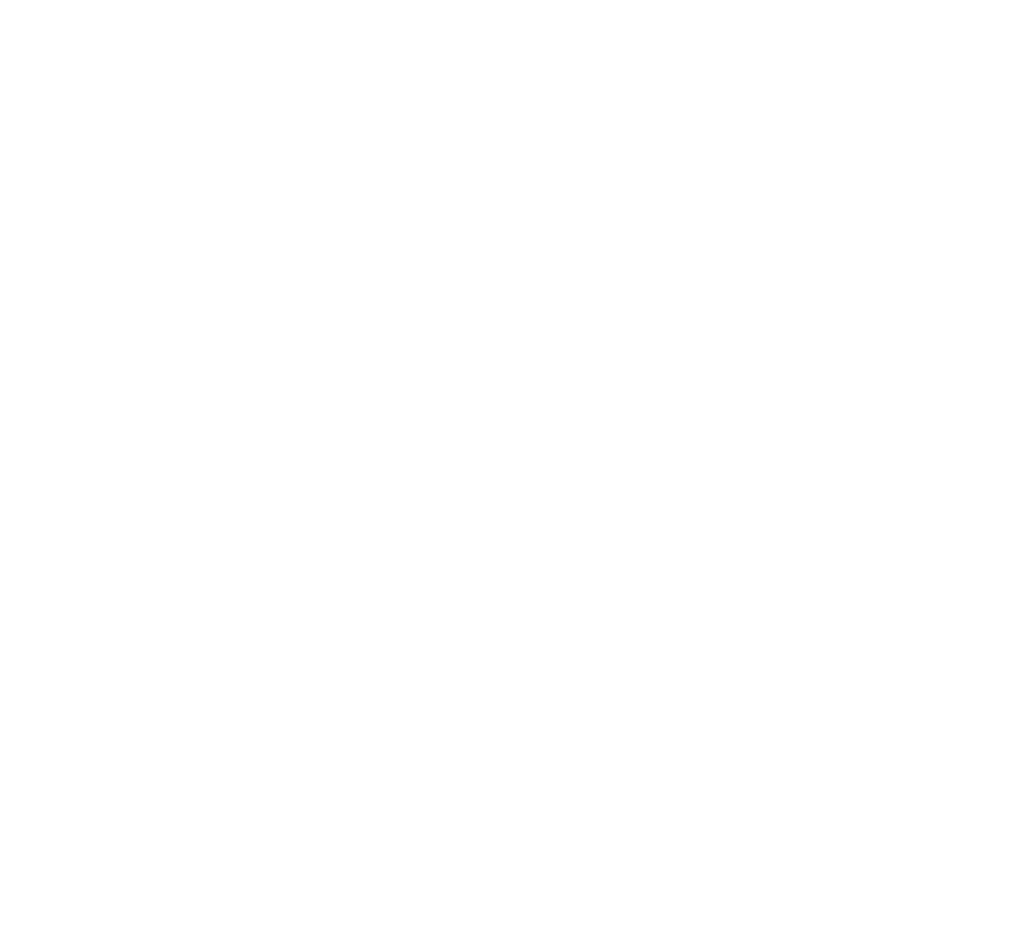
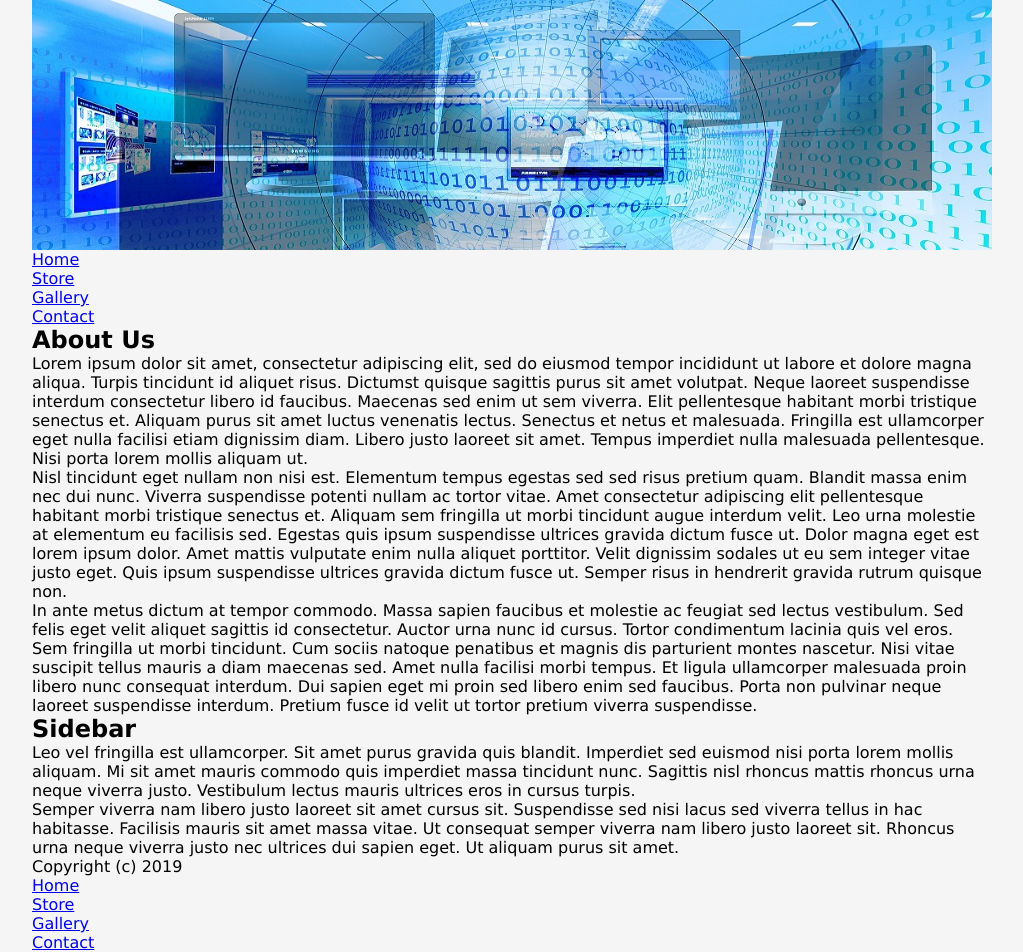
Before and after one commit to deartist22/CSSGridPractice, a plain HTML site: page index.html in a window 1280 px wide. Shown: the whole page, without its empty margins (128-1151 px from the left). Before the commit the page ends 800 px from the top, so only its background shows below. Drawn offline with Linux system fonts and the light colour scheme.

Commit message:
Add basic css and header image
Add basic style for margin & padding, background-color, also header image

```diff
--- a/index.html
+++ b/index.html
@@ -5,5 +5,83 @@
     <title>CSS Grid</title>
     <link rel="stylesheet" href="main.css" />
   </head>
-  <body></body>
+  <body>
+    <div class="wrapper">
+      <header>
+        <img src="header.jpg" />
+      </header>
+      <nav id="menu1">
+        <div><a href="#">Home</a></div>
+        <div><a href="#">Store</a></div>
+        <div><a href="#">Gallery</a></div>
+        <div><a href="#">Contact</a></div>
+      </nav>
+      <article>
+        <h1>About Us</h1>
+        <p>
+          Lorem ipsum dolor sit amet, consectetur adipiscing elit, sed do
+          eiusmod tempor incididunt ut labore et dolore magna aliqua. Turpis
+          tincidunt id aliquet risus. Dictumst quisque sagittis purus sit amet
+          volutpat. Neque laoreet suspendisse interdum consectetur libero id
+          faucibus. Maecenas sed enim ut sem viverra. Elit pellentesque habitant
+          morbi tristique senectus et. Aliquam purus sit amet luctus venenatis
+          lectus. Senectus et netus et malesuada. Fringilla est ullamcorper eget
+          nulla facilisi etiam dignissim diam. Libero justo laoreet sit amet.
+          Tempus imperdiet nulla malesuada pellentesque. Nisi porta lorem mollis
+          aliquam ut.
+        </p>
+        <p>
+          Nisl tincidunt eget nullam non nisi est. Elementum tempus egestas sed
+          sed risus pretium quam. Blandit massa enim nec dui nunc. Viverra
+          suspendisse potenti nullam ac tortor vitae. Amet consectetur
+          adipiscing elit pellentesque habitant morbi tristique senectus et.
+          Aliquam sem fringilla ut morbi tincidunt augue interdum velit. Leo
+          urna molestie at elementum eu facilisis sed. Egestas quis ipsum
+          suspendisse ultrices gravida dictum fusce ut. Dolor magna eget est
+          lorem ipsum dolor. Amet mattis vulputate enim nulla aliquet porttitor.
+          Velit dignissim sodales ut eu sem integer vitae justo eget. Quis ipsum
+          suspendisse ultrices gravida dictum fusce ut. Semper risus in
+          hendrerit gravida rutrum quisque non.
+        </p>
+        <p>
+          In ante metus dictum at tempor commodo. Massa sapien faucibus et
+          molestie ac feugiat sed lectus vestibulum. Sed felis eget velit
+          aliquet sagittis id consectetur. Auctor urna nunc id cursus. Tortor
+          condimentum lacinia quis vel eros. Sem fringilla ut morbi tincidunt.
+          Cum sociis natoque penatibus et magnis dis parturient montes nascetur.
+          Nisi vitae suscipit tellus mauris a diam maecenas sed. Amet nulla
+          facilisi morbi tempus. Et ligula ullamcorper malesuada proin libero
+          nunc consequat interdum. Dui sapien eget mi proin sed libero enim sed
+          faucibus. Porta non pulvinar neque laoreet suspendisse interdum.
+          Pretium fusce id velit ut tortor pretium viverra suspendisse.
+        </p>
+      </article>
+      <aside>
+        <h2>Sidebar</h2>
+        <p>
+          Leo vel fringilla est ullamcorper. Sit amet purus gravida quis
+          blandit. Imperdiet sed euismod nisi porta lorem mollis aliquam. Mi sit
+          amet mauris commodo quis imperdiet massa tincidunt nunc. Sagittis nisl
+          rhoncus mattis rhoncus urna neque viverra justo. Vestibulum lectus
+          mauris ultrices eros in cursus turpis.
+        </p>
+        <p>
+          Semper viverra nam libero justo laoreet sit amet cursus sit.
+          Suspendisse sed nisi lacus sed viverra tellus in hac habitasse.
+          Facilisis mauris sit amet massa vitae. Ut consequat semper viverra nam
+          libero justo laoreet sit. Rhoncus urna neque viverra justo nec
+          ultrices dui sapien eget. Ut aliquam purus sit amet.
+        </p>
+      </aside>
+      <footer>
+        <p>Copyright (c) 2019</p>
+        <nav id="menu2">
+          <div><a href="#">Home</a></div>
+          <div><a href="#">Store</a></div>
+          <div><a href="#">Gallery</a></div>
+          <div><a href="#">Contact</a></div>
+        </nav>
+      </footer>
+    </div>
+  </body>
 </html>
--- a/main.css
+++ b/main.css
@@ -0,0 +1,22 @@
+* {
+  font-family: Verdana, Geneva, Tahoma, sans-serif;
+  margin: 0;
+  padding: 0;
+  box-sizing: border-box;
+}
+
+html {
+  background-color: #f5f5f5;
+}
+
+.wrapper {
+  display: grid;
+  max-width: 960px;
+  margin: 0 auto;
+}
+
+header img {
+  display: block;
+  width: 100%;
+  height: 250px;
+}
```
Also changed, not shown: header.jpg (added).
